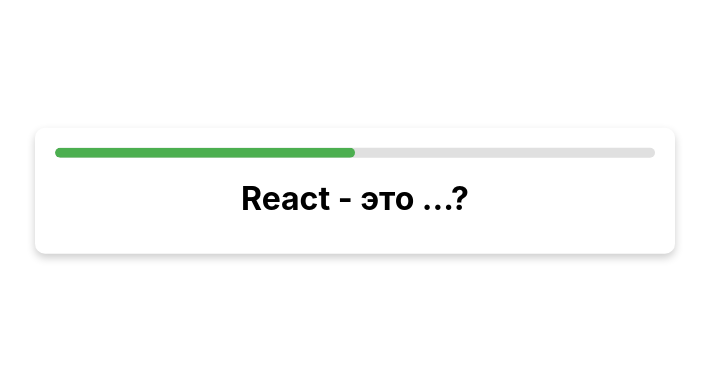
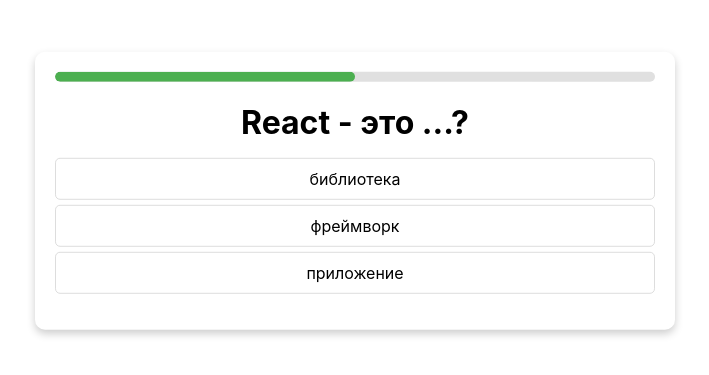
Before and after one commit to varavoi/Quiz, a React (Create React App) app: page / in a window 1280 px wide. Shown: the part 209-584 px from the top of the page, without its empty margins (285-994 px from the left). Built offline with nearby package versions, Linux system fonts and the light colour scheme.

Commit message:
Написали функцию onClickVariant и передали его в качестве свойства props в тело компонента Game, для того, чтобы отследить какой вариант ответа мы выбираем

```diff
--- a/src/App.js
+++ b/src/App.js
@@ -55,7 +55,7 @@
   )
 }
 
-function Game({question}){
+function Game({question, onClickVariant}){
   return (
     <div>
       <div className='progress'>
@@ -63,9 +63,7 @@
       </div>
       <h1>{question.title}</h1>
       <ul>
-        {question.variants.map((text)=>{
-          <li key={text}>{text}</li>
-        })}
+        {question.variants.map((text, index)=>(<li onClick={()=>onClickVariant(index)} key={text}>{text}</li>)) }
       </ul>
     </div>
   )
@@ -75,10 +73,12 @@
   //let count =0;
  const [step, setStep] = React.useState(0)
  let question = questions[step]
-
+ const onClickVariant =(index)=>{
+  console.log(step, index)
+ }
   return (
     <div className="App">
-      <Game question={question}/>
+      <Game question={question} onClickVariant ={onClickVariant}/>
       {/* <Result/> */}
     </div>
   );
```
